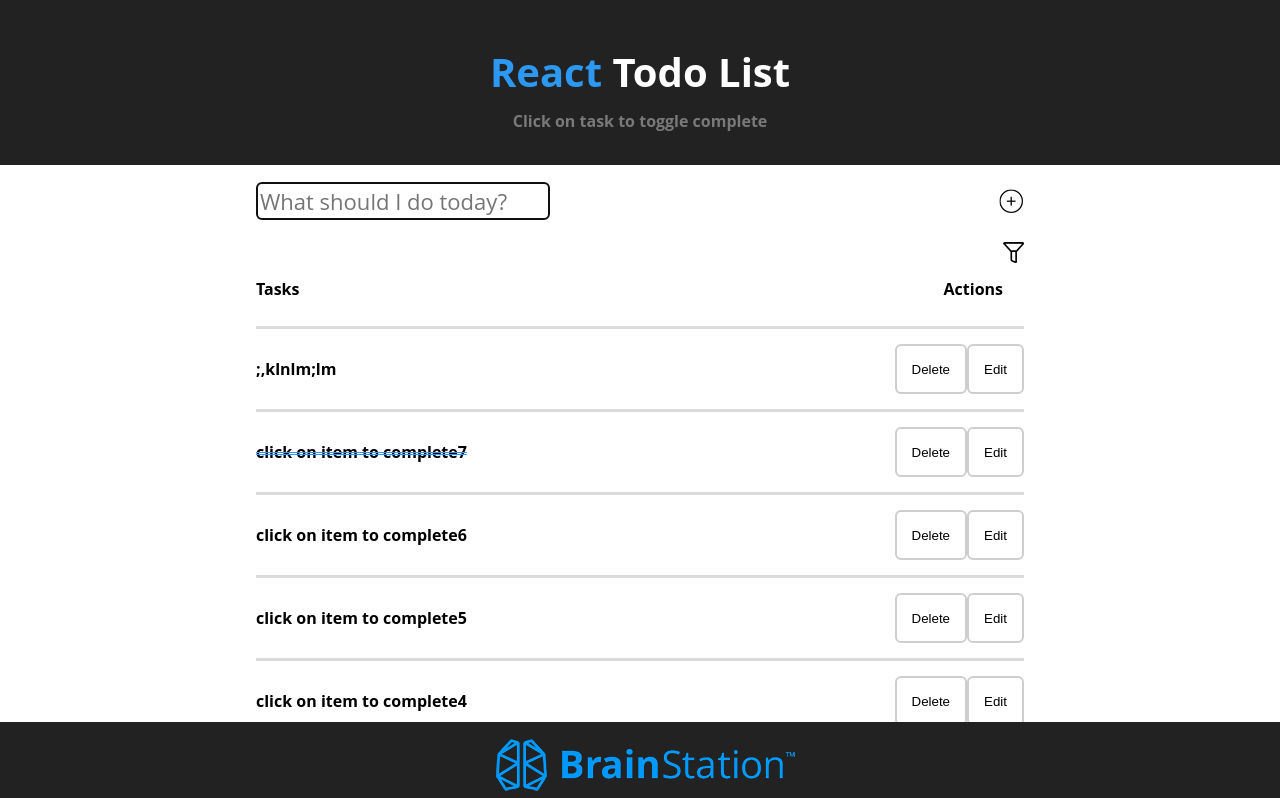
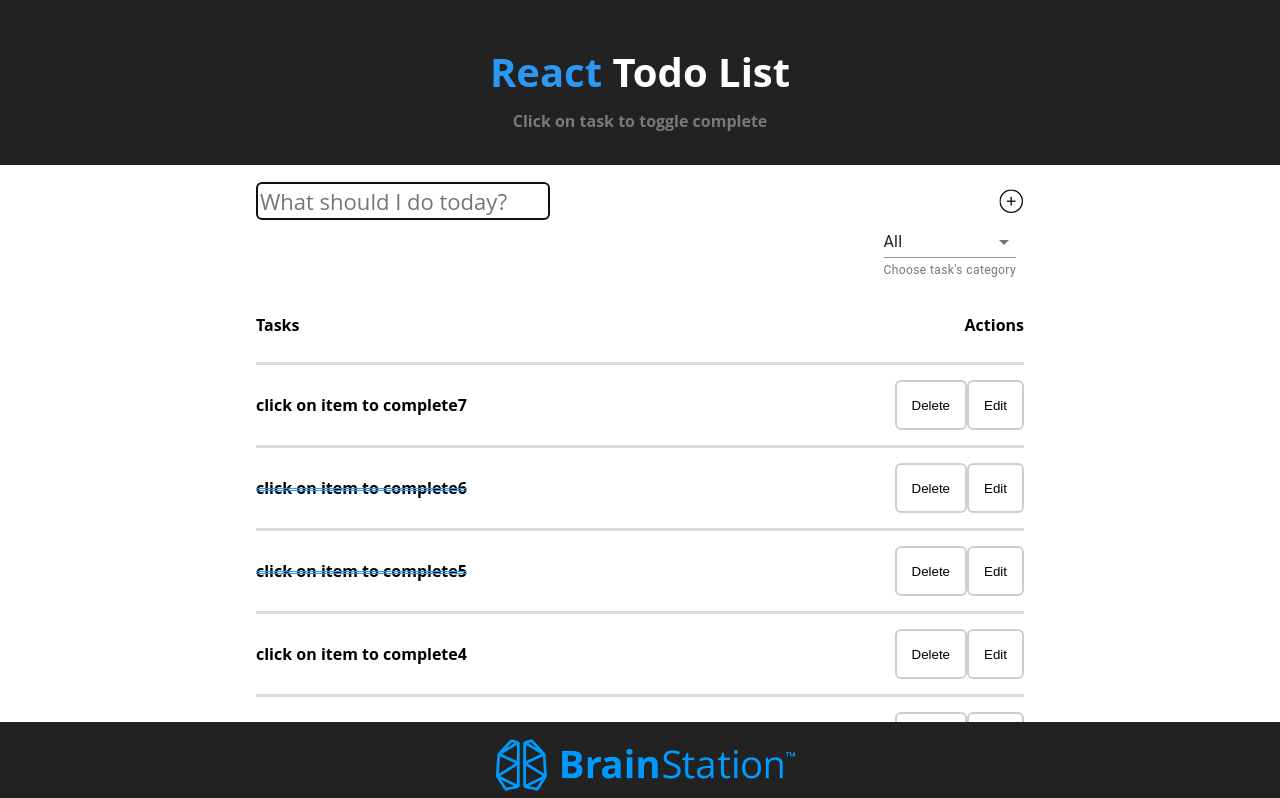
Before and after one commit to tetianastyt/todo, a React (Create React App) app: page / in a window 1280 px wide. Shown: the top 798 px of the page. Built offline with nearby package versions, Linux system fonts and the light colour scheme; data requests are answered from the project's data file.

Commit message:
FilterData through ternaryOperator

```diff
--- a/package.json
+++ b/package.json
@@ -3,6 +3,7 @@
   "version": "0.1.0",
   "private": true,
   "dependencies": {
+    "@material-ui/core": "^4.9.7",
     "@testing-library/jest-dom": "^4.2.4",
     "@testing-library/react": "^9.5.0",
     "@testing-library/user-event": "^7.2.1",
--- a/server/db.json
+++ b/server/db.json
@@ -1,9 +1,9 @@
 {
   "tasks": [
     {
-      "id": 1,
       "task": "click on item to complete1",
-      "statusIsDone": false
+      "statusIsDone": true,
+      "id": 1
     },
     {
       "id": 2,
@@ -21,24 +21,19 @@
       "statusIsDone": false
     },
     {
-      "id": 5,
       "task": "click on item to complete5",
-      "statusIsDone": false
+      "statusIsDone": true,
+      "id": 5
     },
     {
-      "id": 6,
       "task": "click on item to complete6",
-      "statusIsDone": false
+      "statusIsDone": true,
+      "id": 6
     },
     {
       "task": "click on item to complete7",
-      "statusIsDone": true,
+      "statusIsDone": false,
       "id": 7
-    },
-    {
-      "task": ";,klnlm;lm",
-      "statusIsDone": false,
-      "id": 8
     }
   ]
 }
--- a/src/Components/Main/TodoList/DeleteButton/DeleteButton.js
+++ b/src/Components/Main/TodoList/DeleteButton/DeleteButton.js
@@ -33,8 +33,8 @@ function DeleteButton(props){
     }
     function deleteTask() {
         Api.deleteData(id)
-            .then(() => Api.getData()
-                .then((res) => setData(res.data)))
+            .then(() => Api.getData())
+            .then((res) => setData(res.data.reverse()))
     }
 
     return (
--- a/src/Components/Main/TodoList/FormForAdding/FormForAdding.css
+++ b/src/Components/Main/TodoList/FormForAdding/FormForAdding.css
@@ -2,7 +2,7 @@
     display: flex;
     flex-direction: row;
     justify-content: space-between;
-    margin: 20px 0;
+    margin: 20px 0 -20px 0;
     align-items: center;
 }
 .styledInput {
--- a/src/Components/Main/TodoList/FormForAdding/FormForAdding.js
+++ b/src/Components/Main/TodoList/FormForAdding/FormForAdding.js
@@ -14,7 +14,7 @@ function FormForAdding(props) {
             const task = ev.target[0].value;
             Api.postData(task)
                 .then(() => Api.getData())
-                .then(res => setData(res.data))
+                .then(res => setData(res.data.reverse()))
                 .catch(error => console.log(error))
                 .finally(() => setInputValue(''));
         } else {
--- a/src/Components/Main/TodoList/TodoList.css
+++ b/src/Components/Main/TodoList/TodoList.css
@@ -1,10 +1,12 @@
 .filter {
     float: right;
+    margin-top: 0;
+    margin-bottom: 0;
 }
 .todoList_header {
     display: flex;
     flex-direction: row;
     justify-content: space-between;
-    margin: 40px 0 10px;
+    margin: 30px 0 10px;
     align-items: center;
 }
--- a/src/Components/Main/TodoList/TodoList.js
+++ b/src/Components/Main/TodoList/TodoList.js
@@ -1,9 +1,13 @@
 import React, {useEffect, useState, useRef} from 'react';
 import './TodoList.css';
 import TodoListItem from './TodoListItem/TodoListItem';
-import filter from './filter.png';
 import Api from '../../../engine/services/api';
 import FormForAdding from "./FormForAdding/FormForAdding";
+//MaterialUI
+import { makeStyles } from '@material-ui/core/styles';
+import FormControl from '@material-ui/core/FormControl';
+import NativeSelect from '@material-ui/core/NativeSelect';
+import FormHelperText from '@material-ui/core/FormHelperText';
 
 function ForDoingList() {
     const [data, setData] = useState([]);
@@ -15,16 +19,49 @@ function ForDoingList() {
     useEffect(() => {
         setIsLoading(true);
         Api.getData()
-            .then(res => setData(res.data))
+            .then(res => setData(res.data.reverse()))
             .catch(err => setError(err.message))
             .finally(() => setIsLoading(false));
         textInput.current.focus();
     }, []);
 
+    const useStyles = makeStyles(theme => ({
+        formControl: {
+            margin: theme.spacing(1),
+            minWidth: 120
+        },
+        selectEmpty: {
+            marginTop: theme.spacing(2),
+        },
+    }));
+
+    const classes = useStyles();
+    const [chosenCategory, setChosenCategory] = useState("all");
+
+    const handleChange = event => {
+        setChosenCategory(event.target.value);
+    };
+
     return (
         <>
             <FormForAdding setData={setData} textInput={textInput}/>
-            <img className="filter" src={filter} alt="filterButton"/>
+            <div className="filter">
+                <FormControl className={classes.formControl}>
+                    <NativeSelect
+                        value={chosenCategory}
+                        onChange={handleChange}
+                        className={classes.selectEmpty}
+                    >
+                        <option value="all">All</option>
+                        <option value="inProgress">In progress</option>
+                        <option value="done">Done</option>
+                    </NativeSelect>
+                    <FormHelperText>Choose task's category</FormHelperText>
+                </FormControl>
+            </div>
+            <br/>
+            <br/>
+            <br/>
             <div className="todoList_header">
                 <p><b>Tasks</b></p>
                 <p><b>Actions</b></p>
@@ -33,8 +70,8 @@ function ForDoingList() {
             {
                 isLoading ? (
                     <div>Loading...</div>
-                ) : (
-                    data.reverse().map(t => (
+                ) : chosenCategory === "all" ? (
+                    data.map(t => (
                         <TodoListItem
                             key={t.id}
                             id={t.id}
@@ -42,7 +79,25 @@ function ForDoingList() {
                             statusIsDone={t.statusIsDone}
                             setData={setData}
                         />
-                    )))
+                    ))) : chosenCategory === "inProgress" ? (
+                    data.filter(t => t.statusIsDone === false).map(t => (
+                        <TodoListItem
+                            key={t.id}
+                            id={t.id}
+                            task={t.task}
+                            statusIsDone={t.statusIsDone}
+                            setData={setData}
+                        />
+                    ))) : (
+                    data.filter(t => t.statusIsDone === true).map(t => (
+                    <TodoListItem
+                        key={t.id}
+                        id={t.id}
+                        task={t.task}
+                        statusIsDone={t.statusIsDone}
+                        setData={setData}
+                    />
+                )))
             }
         </>
     );
--- a/src/Components/Main/TodoList/TodoListItem/FormForEditing/FormForEditing.js
+++ b/src/Components/Main/TodoList/TodoListItem/FormForEditing/FormForEditing.js
@@ -24,7 +24,7 @@ function FormForEditing(props) {
        if (inputVal) {
         Api.editData(id, inputVal, isDone)
             .then(() => Api.getData()
-                .then(res => setData(res.data))
+                .then(res => setData(res.data.reverse()))
                 .finally(() => setBeingEdited(false)));
        } else {
            alert("your task can't be empty");
```
Also changed, not shown: 1 other file (tests, documents, lock files or other folders).
